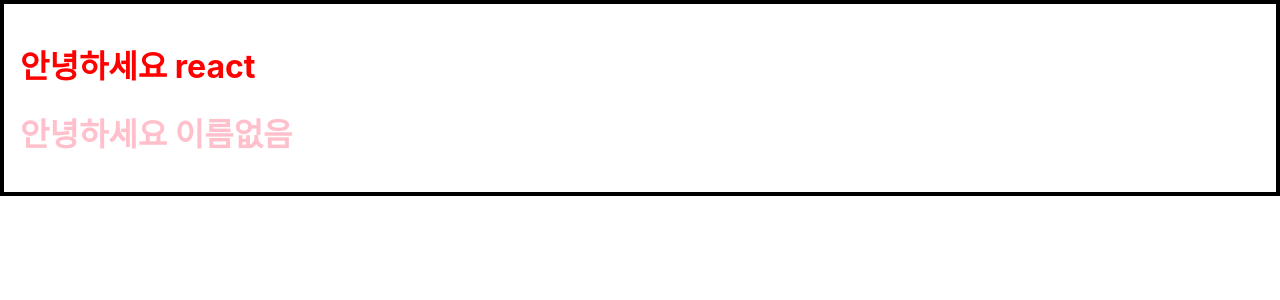
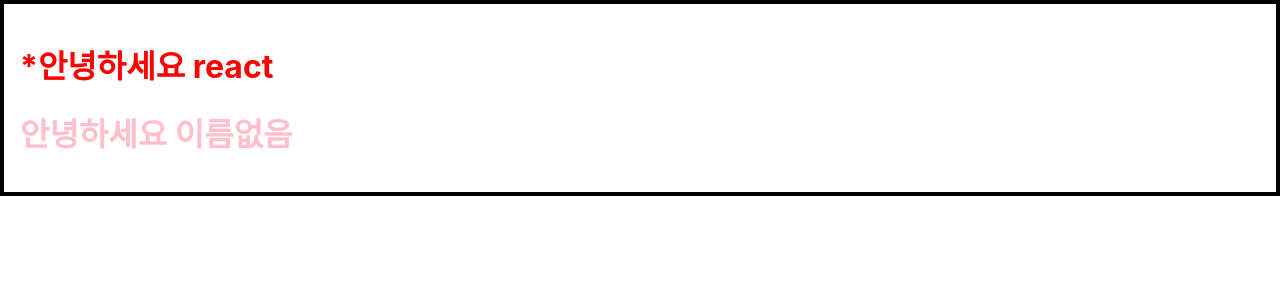
Before and after one commit to dinomoon/React, a React (Create React App) app in the folder fastcampus/: page / in a window 1280 px wide. Shown: the top 300 px of the page. Built offline with nearby package versions, Linux system fonts and the light colour scheme.

Commit message:
조건부 렌더링

```diff
--- /dev/null
+++ b/fastcampus/src/06. 조건부 렌더링/Hello.jsx
@@ -0,0 +1,25 @@
+// function Hello(props) {
+//   return (
+//     <h1 style={{color: props.color}}>안녕하세요 {props.name}</h1>
+//   )
+// }
+
+// 구조 분해
+function Hello({name, color, isSpecial}) {
+  return (
+    <h1
+      style={{
+        color
+      }}
+    >
+      {isSpecial ? <b>*</b> : null}
+      안녕하세요 {name}
+    </h1>
+  )
+}
+
+Hello.defaultProps = {
+  name: '이름없음'
+}
+
+export default Hello
--- /dev/null
+++ b/fastcampus/src/06. 조건부 렌더링/Wrapper.jsx
@@ -0,0 +1,10 @@
+function Wrapper({ children }) {
+  const style = {
+    border: '4px solid black',
+    padding: 16
+  }
+
+  return <div style={style}>{children}</div>
+}
+
+export default Wrapper;
--- a/fastcampus/src/App.js
+++ b/fastcampus/src/App.js
@@ -1,11 +1,11 @@
 import './App.css';
-import Hello from './05. props/Hello'
-import Wrapper from './05. props/Wrapper';
+import Hello from './06. 조건부 렌더링/Hello'
+import Wrapper from './06. 조건부 렌더링/Wrapper';
 
 function App() {
   return (
     <Wrapper>
-      <Hello name="react" color="red"/>
+      <Hello name="react" color="red" isSpecial/>
       <Hello color="pink"/>
     </Wrapper>
   );
```
Also changed, not shown: 2 other files (tests, documents, lock files or other folders).
